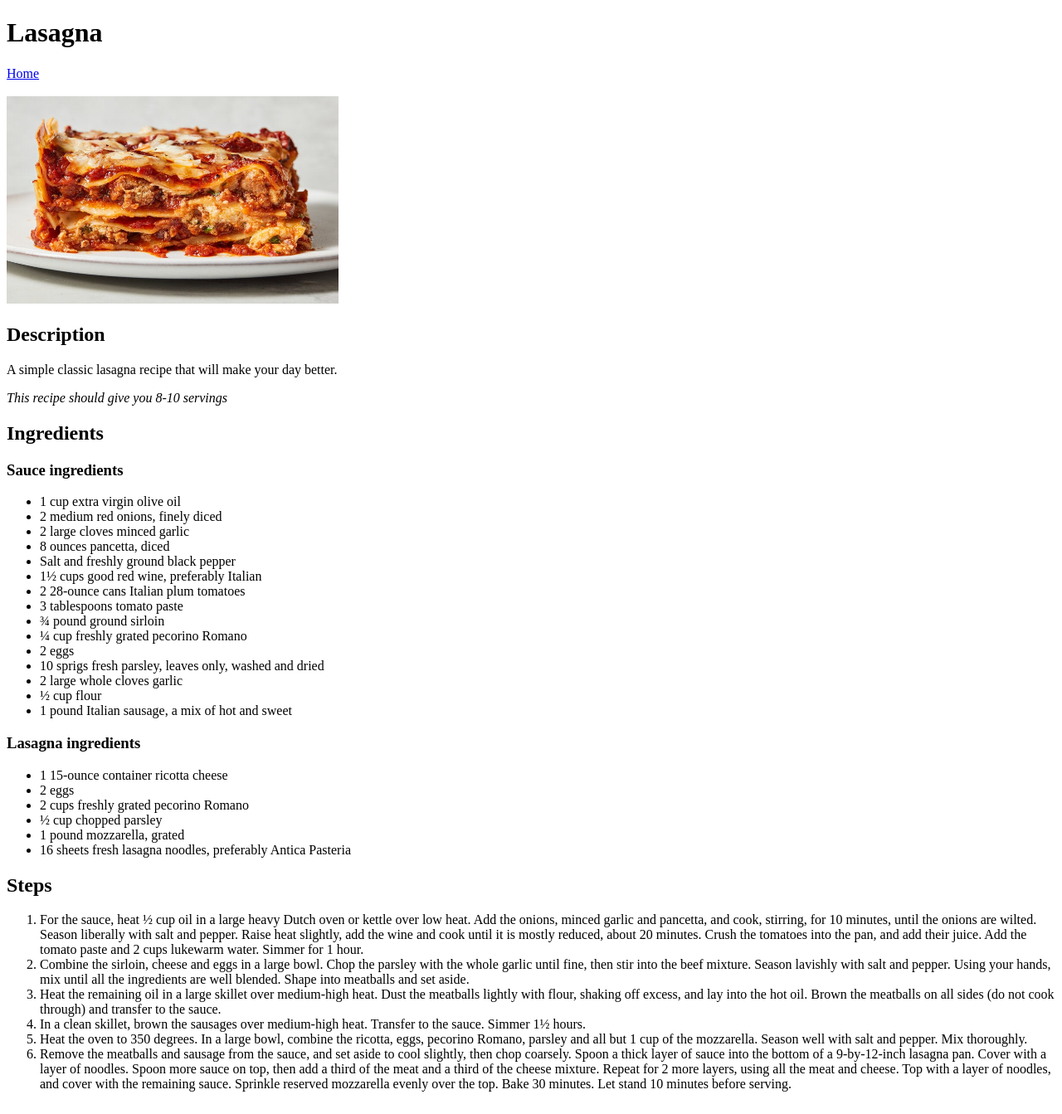
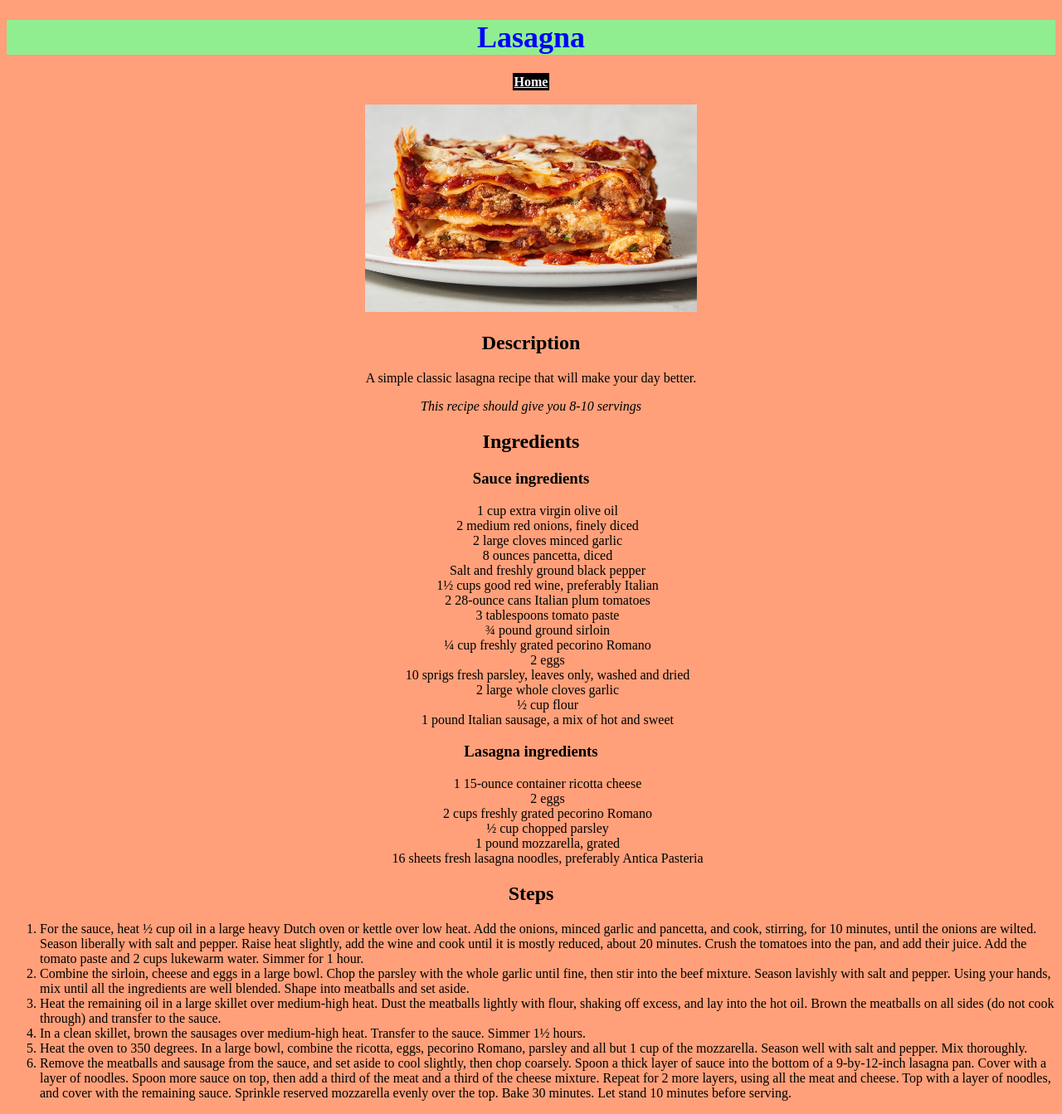
Before and after one commit to RobRusu/odin-recipes, a plain HTML site: page recipes/lasagna.html in a window 1280 px wide. Shown: the whole page at 83% size. Drawn offline with Linux system fonts and the light colour scheme.

Commit message:
Added a stylesheet and stylized all html files

```diff
--- a/recipes/lasagna.html
+++ b/recipes/lasagna.html
@@ -3,11 +3,12 @@
 <head>
   <meta charset="UTF-8">
   <meta name="viewport" content="width=device-width, initial-scale=1.0">
-  <title>Document</title>
+  <title>Lasagna</title>
+  <link rel="stylesheet" href="../style.css">
 </head>
-<body>
-  <h1>Lasagna</h1>
-  <a href="../index.html">Home</a>
+<body class="center-all">
+  <h1 class="recipes">Lasagna</h1>
+  <a href="../index.html" class="home">Home</a>
   <br><br>
   <img src="../img/lasagna.jpg" alt="a square piece of lasagna" width="400" height="250">
   <h2>Description</h2>
@@ -15,7 +16,7 @@
   <p><em>This recipe should give you 8-10 servings</em></p>
   <h2>Ingredients</h2>
   <h3>Sauce ingredients</h3>
-  <ul>
+  <ul class="ingredients">
     <li>1 cup extra virgin olive oil</li>
     <li>2 medium red onions, finely diced</li>
     <li>2 large cloves minced garlic</li>
@@ -33,7 +34,7 @@
     <li>1 pound Italian sausage, a mix of hot and sweet</li>
   </ul>
   <h3>Lasagna ingredients</h3>
-  <ul>
+  <ul class="ingredients">
     <li>1 15-ounce container ricotta cheese</li>
     <li>2 eggs</li>
     <li>2 cups freshly grated pecorino Romano</li>
@@ -42,7 +43,7 @@
     <li>16 sheets fresh lasagna noodles, preferably Antica Pasteria</li>
   </ul>
   <h2>Steps</h2>
-  <ol>
+  <ol class="steps">
     <li>For the sauce, heat ½ cup oil in a large heavy Dutch oven or kettle over low heat. Add the onions, minced garlic and pancetta, and cook, stirring, for 10 minutes, until the onions are wilted. Season liberally with salt and pepper. Raise heat slightly, add the wine and cook until it is mostly reduced, about 20 minutes. Crush the tomatoes into the pan, and add their juice. Add the tomato paste and 2 cups lukewarm water. Simmer for 1 hour.</li>
     <li>Combine the sirloin, cheese and eggs in a large bowl. Chop the parsley with the whole garlic until fine, then stir into the beef mixture. Season lavishly with salt and pepper. Using your hands, mix until all the ingredients are well blended. Shape into meatballs and set aside.</li>
     <li>Heat the remaining oil in a large skillet over medium-high heat. Dust the meatballs lightly with flour, shaking off excess, and lay into the hot oil. Brown the meatballs on all sides (do not cook through) and transfer to the sauce.</li>
--- /dev/null
+++ b/style.css
@@ -0,0 +1,45 @@
+.recipes {
+  font-size: 36px;
+  background-color: lightgreen;
+  color: blue;
+  text-align: center;
+}
+
+.links {
+  font-weight: 400;
+  font-size: 20px;
+  font-family: sans-serif;
+  text-align: center;
+}
+
+#burger {
+  font-family: fantasy;
+  font-weight: 900;
+}
+
+#cookies {
+  font-family: cursive;
+}
+
+.home {
+  font-weight: bold;
+  border: 2px solid black;
+  color: #fff;
+  background-color: black;
+}
+
+.center-all {
+  text-align: center;
+}
+
+.steps {
+  text-align: left;
+}
+
+.ingredients {
+  list-style-type: none;
+}
+
+body {
+  background-color: lightsalmon;
+}
```
Also changed, not shown: index.html (+6 -5 lines), recipes/burger.html (+7 -6 lines), recipes/cookies.html (+7 -6 lines).
